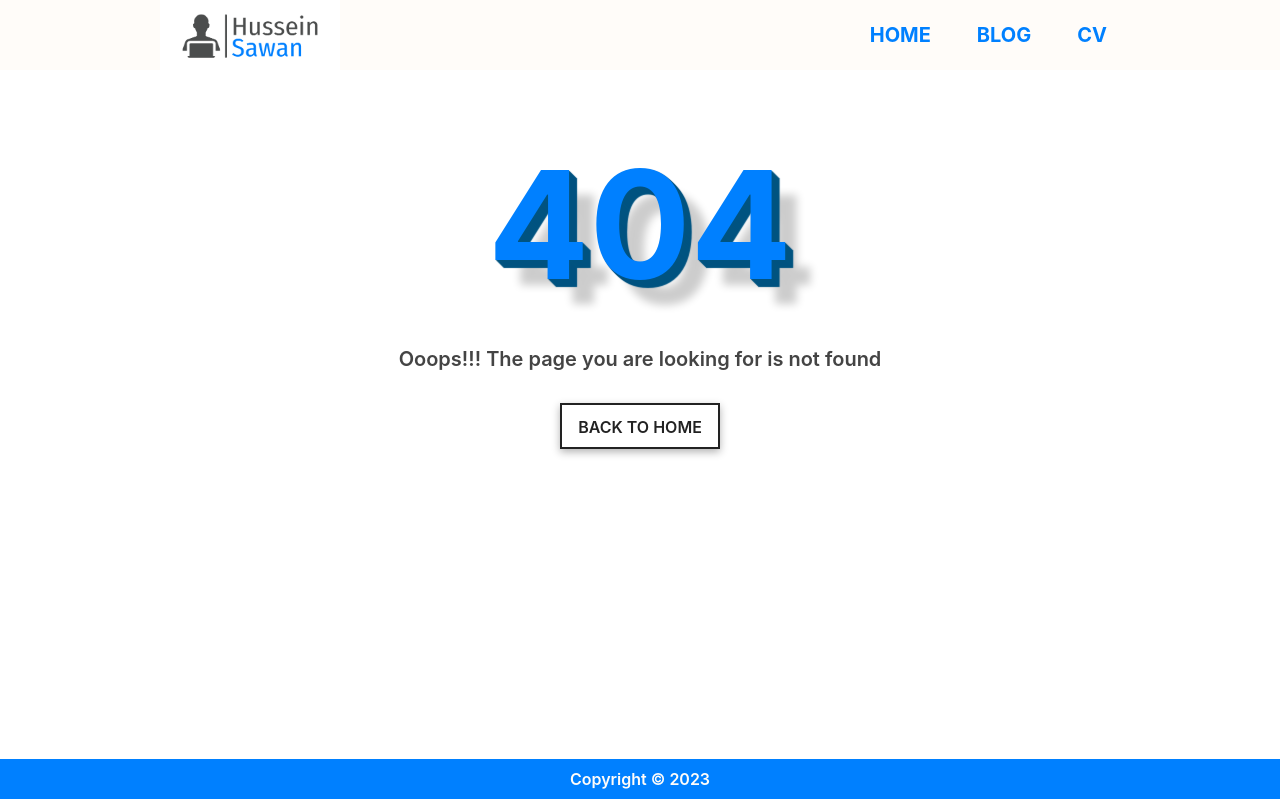
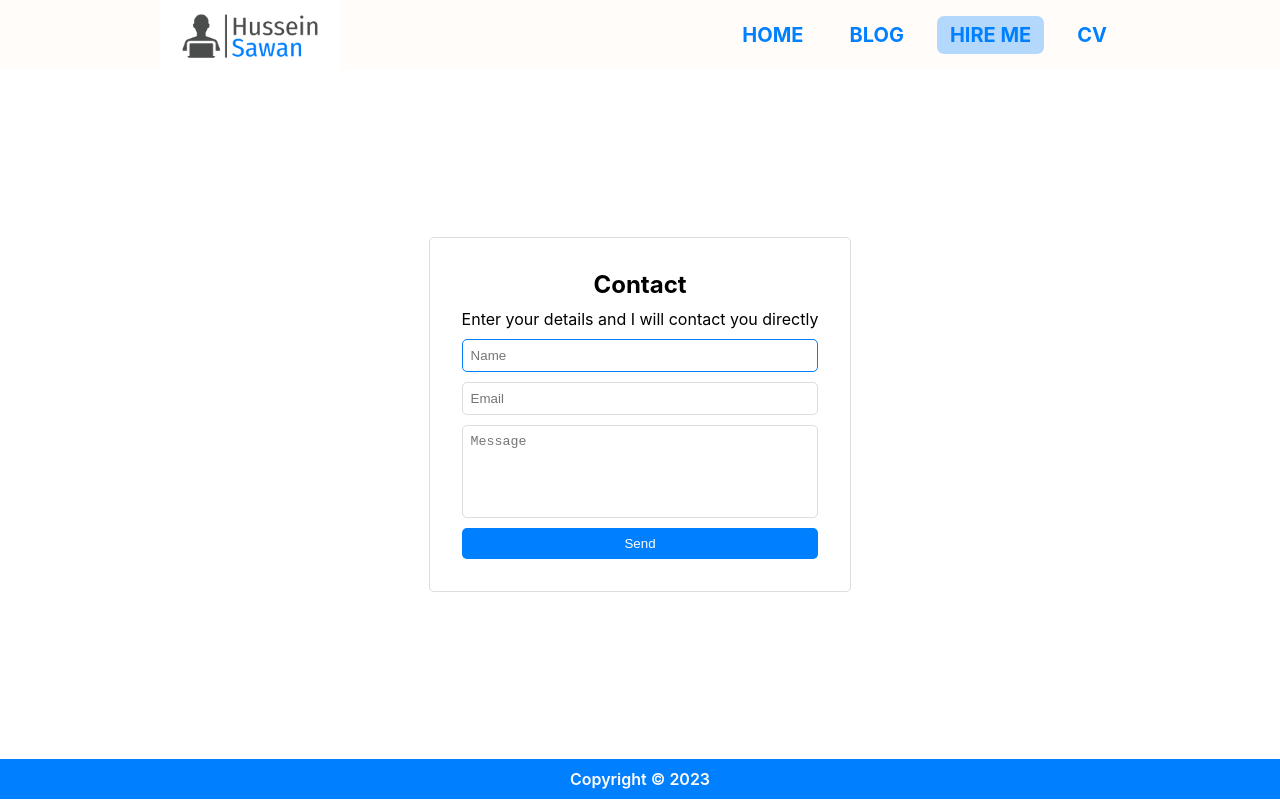
Before and after one commit to hu-sawan/personalBlog, a React (Create React App) app: page /personalBlog/contact in a window 1280 px wide. Before the commit this address had no page. Built offline with nearby package versions, Linux system fonts and the light colour scheme.

Commit message:
contact and project section added

```diff
--- a/src/App.js
+++ b/src/App.js
@@ -8,7 +8,7 @@ import LoadPage from "./components/loadPage/LoadPage";
 const Home = lazy(() => import("./pages/home/Home"));
 const Blog = lazy(() => import("./pages/blog/Blog"));
 const LoginPage = lazy(() => import("./pages/loginPage/LoginPage"));
-// const Contact = lazy(() => import("./pages/contact/Contact"));
+const Contact = lazy(() => import("./pages/contact/Contact"));
 const Post = lazy(() => import("./pages/post/Post"));
 
 function App() {
@@ -42,7 +42,7 @@ function App() {
                         path="/blog/:postId"
                         element={<Post posts={posts} />}
                     />
-                    {/* <Route path="/contact" element={<Contact />} /> */}
+                    <Route path="/contact" element={<Contact />} />
                     <Route path="*" element={<PageNotFound />} />
                 </Routes>
             </Suspense>
--- a/src/components/mdEditor/MDEditor.js
+++ b/src/components/mdEditor/MDEditor.js
@@ -1,4 +1,4 @@
-import React, { useMemo, useState } from "react";
+import React, { useMemo } from "react";
 import SimpleMdeReact from "react-simplemde-editor";
 import "easymde/dist/easymde.min.css";
 
--- a/src/components/nav/Nav.js
+++ b/src/components/nav/Nav.js
@@ -54,11 +54,15 @@ function Nav() {
                             Blog
                         </NavLink>
                     </li>
-                    {/* <li>
-                        <NavLink to="/contact" activeClassName="active" onClick={handleClick}>
+                    <li>
+                        <NavLink
+                            to="/contact"
+                            activeClassName="active"
+                            onClick={handleClick}
+                        >
                             Hire me
                         </NavLink>
-                    </li> */}
+                    </li>
                     <li>
                         <a href={myResume}>CV</a>
                     </li>
--- a/src/components/project/Project.js
+++ b/src/components/project/Project.js
@@ -1,8 +1,28 @@
 import "./project.css";
 import React from "react";
 
-function Project() {
-    return <div>Project</div>;
+function Project({ img, title, skills, description, githubRepo, link }) {
+    return (
+        <>
+            <div className="project-card">
+                <div className="image">
+                    <img src={img} alt="project" />
+                </div>
+                <div className="info">
+                    <h3 className="project-title">{title}</h3>
+                    <p className="project-description">{description}</p>
+                    <div>
+                        <strong>Skills: </strong>
+                        {skills.join(", ")}
+                    </div>
+                </div>
+                <div className="project-links">
+                    <a href={githubRepo}>See on github</a>
+                    <a href={link}>Go to project</a>
+                </div>
+            </div>
+        </>
+    );
 }
 
 export default Project;
--- a/src/components/project/project.css
+++ b/src/components/project/project.css
@@ -0,0 +1,41 @@
+.project-card {
+    overflow: hidden;
+    background-color: #eee;
+    padding: 5px 5px 10px 5px;
+    border-radius: 5px;
+}
+
+.project-card .image img {
+    width: 100%;
+    height: 300px;
+    overflow: hidden;
+    border-radius: 5px 5px 0 0;
+}
+
+.project-card .info {
+    padding: 10px;
+}
+
+.project-card .info h3 {
+    font-size: 20px;
+    margin-bottom: 10px;
+}
+
+.project-card .info p {
+    font-size: 14px;
+    margin-bottom: 10px;
+}
+
+.project-card .project-links {
+    display: flex;
+    justify-content: flex-end;
+    gap: 10px;
+}
+
+.project-card .project-links a {
+    padding: 5px 10px;
+    border-radius: 5px;
+    background-color: var(--main-color);
+    cursor: pointer;
+    color: white;
+}
--- a/src/pages/contact/Contact.js
+++ b/src/pages/contact/Contact.js
@@ -1,10 +1,66 @@
 import "./contact.css";
-import React from "react";
+import React, { useState, useRef, useEffect } from "react";
 
 function Contact() {
+    const [formData, setFormData] = useState({
+        name: "",
+        email: "",
+        message: "",
+    });
+    let nameRef = useRef(null);
+
+    const handleChange = (e) => {
+        setFormData((prev) => {
+            return {
+                ...prev,
+                [e.target.id]: e.target.value,
+            };
+        });
+    };
+
+    const handleSubmit = (e) => {
+        // TODO: handle submit logic
+        e.preventDefault();
+        setFormData({
+            name: "",
+            email: "",
+            message: "",
+        });
+    };
+
+    useEffect(() => {
+        nameRef.current.focus();
+    }, []);
+
     return (
         <section className="contact-section">
-            <div className="container">Contact main section</div>
+            <form className="contact-form" onSubmit={handleSubmit}>
+                <h1 className="contact-title">Contact</h1>
+                <p>Enter your details and I will contact you directly</p>
+                <input
+                    ref={nameRef}
+                    onchange={handleChange}
+                    className="form-control"
+                    id="name"
+                    type="text"
+                    placeholder="Name"
+                />
+                <input
+                    onchange={handleChange}
+                    className="form-control"
+                    id="email"
+                    type="email"
+                    placeholder="Email"
+                />
+                <textarea
+                    onchange={handleChange}
+                    className="form-control"
+                    id="message"
+                    rows="5"
+                    placeholder="Message"
+                ></textarea>
+                <input type="submit" value="Send" className="btn" />
+            </form>
         </section>
     );
 }
--- a/src/pages/contact/contact.css
+++ b/src/pages/contact/contact.css
@@ -1,3 +1,43 @@
 .contact-section {
     min-height: calc(100vh - 111px);
+    display: flex;
+    justify-content: center;
+    align-items: center;
 }
+
+.contact-section .contact-form {
+    display: flex;
+    flex-direction: column;
+    justify-content: center;
+    align-items: center;
+    padding: 2rem;
+    background-color: #fff;
+    border-radius: 5px;
+    border: 1px solid #ddd;
+    gap: 10px;
+}
+
+.contact-section .contact-form input,
+.contact-section .contact-form textarea {
+    width: 100%;
+    padding: 0.5rem;
+    border-radius: 5px;
+    border: 1px solid #ddd;
+    resize: none;
+}
+
+.contact-section .contact-form input:focus,
+.contact-section .contact-form textarea:focus {
+    outline: none;
+    border-color: var(--main-color);
+}
+
+.contact-section .contact-form input[type="submit"] {
+    width: 100%;
+    padding: 0.5rem;
+    border-radius: 5px;
+    border: none;
+    background-color: var(--main-color);
+    color: #fff;
+    cursor: pointer;
+}
--- a/src/pages/home/Home.js
+++ b/src/pages/home/Home.js
@@ -2,6 +2,8 @@ import "./home.css";
 import React from "react";
 import progModel from "../../assets/model.png";
 import Social from "../../components/social/Social";
+import Project from "../../components/project/Project";
+import test from "../../assets/logo.png";
 
 function Home() {
     return (
@@ -50,7 +52,10 @@ function Home() {
                     </div>
                 </div>
             </div>
-            <div className="container"></div>
+            <div className="container">
+                <h2 style={{ margin: "20px 0 10px 0" }}>Projects: </h2>
+                <div className="project-wrapper">{/* Add Projects */}</div>
+            </div>
         </section>
     );
 }
--- a/src/pages/home/home.css
+++ b/src/pages/home/home.css
@@ -42,6 +42,13 @@
     gap: 20px;
 }
 
+.project-wrapper {
+    display: grid;
+    grid-template-columns: 1fr 1fr;
+    gap: 10px;
+    margin-bottom: 20px;
+}
+
 @media (max-width: 768px) {
     .brief-intro .img {
         display: none;
--- a/src/pages/postForm/PostForm.js
+++ b/src/pages/postForm/PostForm.js
@@ -202,12 +202,6 @@ function PostForm() {
                             placeholder="Enter youtube url"
                             onChange={handleChange}
                         />
-                        {/* <textarea
-                            name="content"
-                            placeholder="enter post content"
-                            onChange={handleChange}
-                            value={formData.content}
-                        /> */}
                         <MDEditor
                             id="content-md"
                             onChange={(value) =>
```
